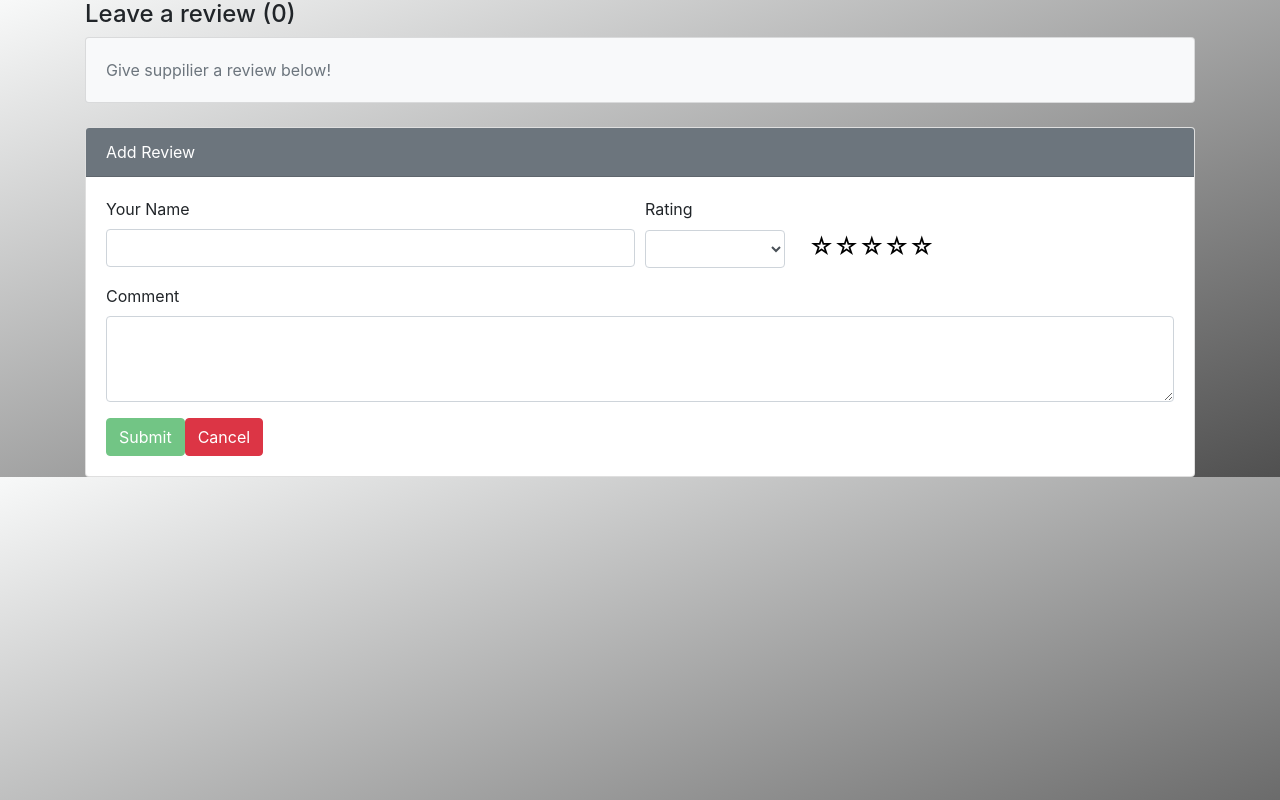
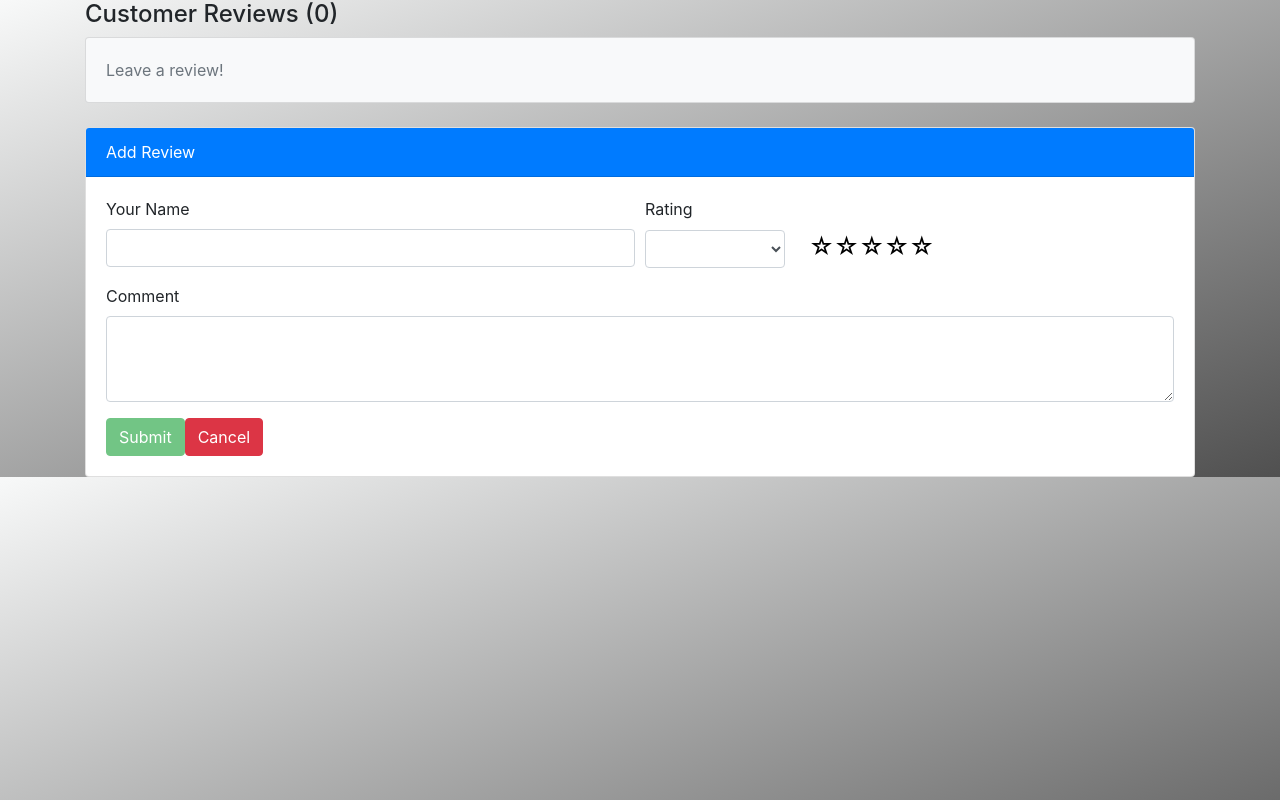
Before and after one commit to ConsTructionGang/FrontEnd, an Angular app: page /reviews in a window 1280 px wide. Built offline with nearby package versions, Linux system fonts and the light colour scheme.

Commit message:
made reviews page

```diff
--- a/src/app/reviews/rating/rating.component.css
+++ b/src/app/reviews/rating/rating.component.css
@@ -5,7 +5,7 @@
 
 .full-star:after {
   content: "\2605";
-  color: blue;
+  color: darkorange;
 }
 
 .empty-star:after {
--- a/src/app/reviews/supplier-reviews/supplier-reviews.component.html
+++ b/src/app/reviews/supplier-reviews/supplier-reviews.component.html
@@ -1,8 +1,8 @@
 <div class="container">
-  <h4> Leave a review ({{allReview.length}})</h4>
+  <h4> Customer Reviews ({{allReview.length}})</h4>
   <div>
     <div class="card bg-light">
-      <div class="card-body text-left text-muted" *ngIf="!allReview.length">Give suppilier a review below!
+      <div class="card-body text-left text-muted" *ngIf="!allReview.length">Leave a review!
       </div>
     </div>
     <div *ngFor="let review of allReview;">
@@ -27,7 +27,7 @@
 
 <div class="container">
   <div class="card">
-    <div class="card-header text-white bg-secondary">Add Review</div>
+    <div class="card-header text-white bg-primary">Add Review</div>
     <div class="card-body">
       <form>
         <div class="form-row">
```
